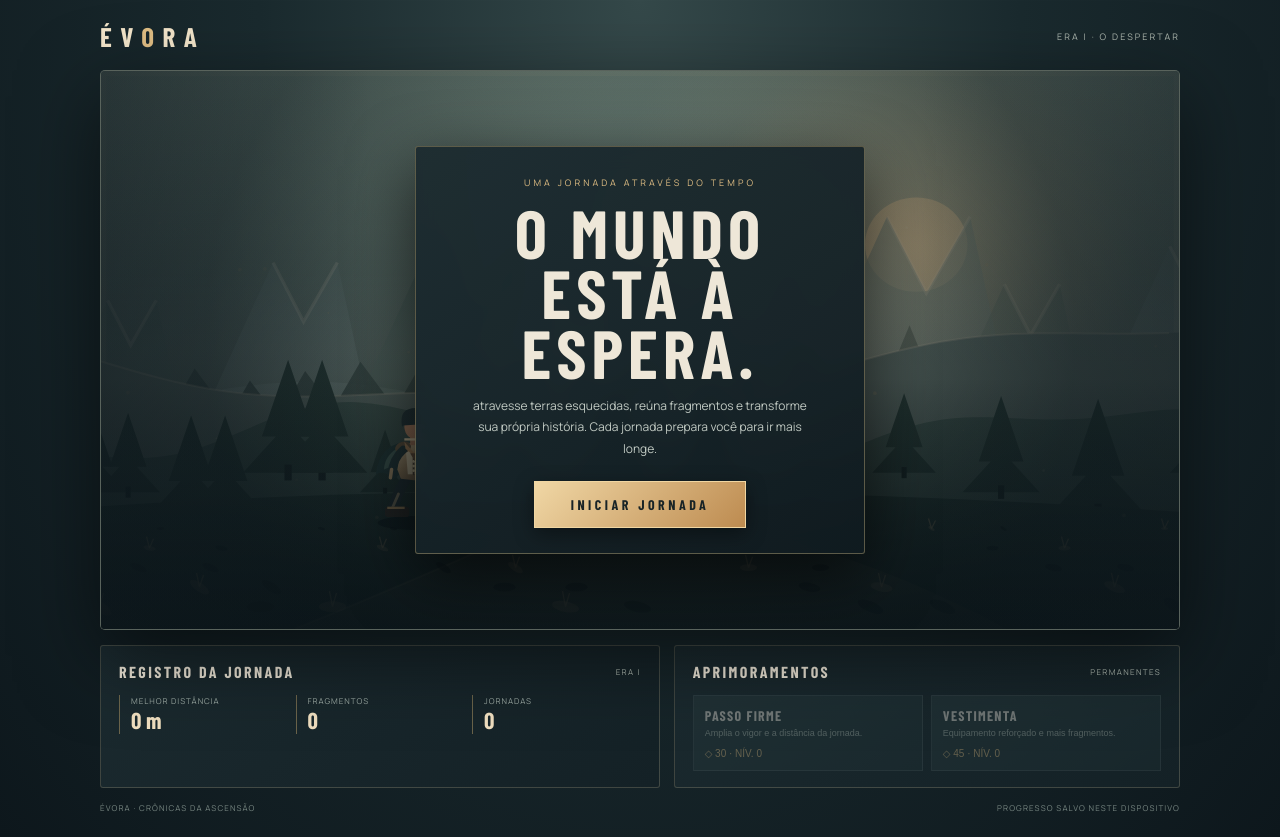
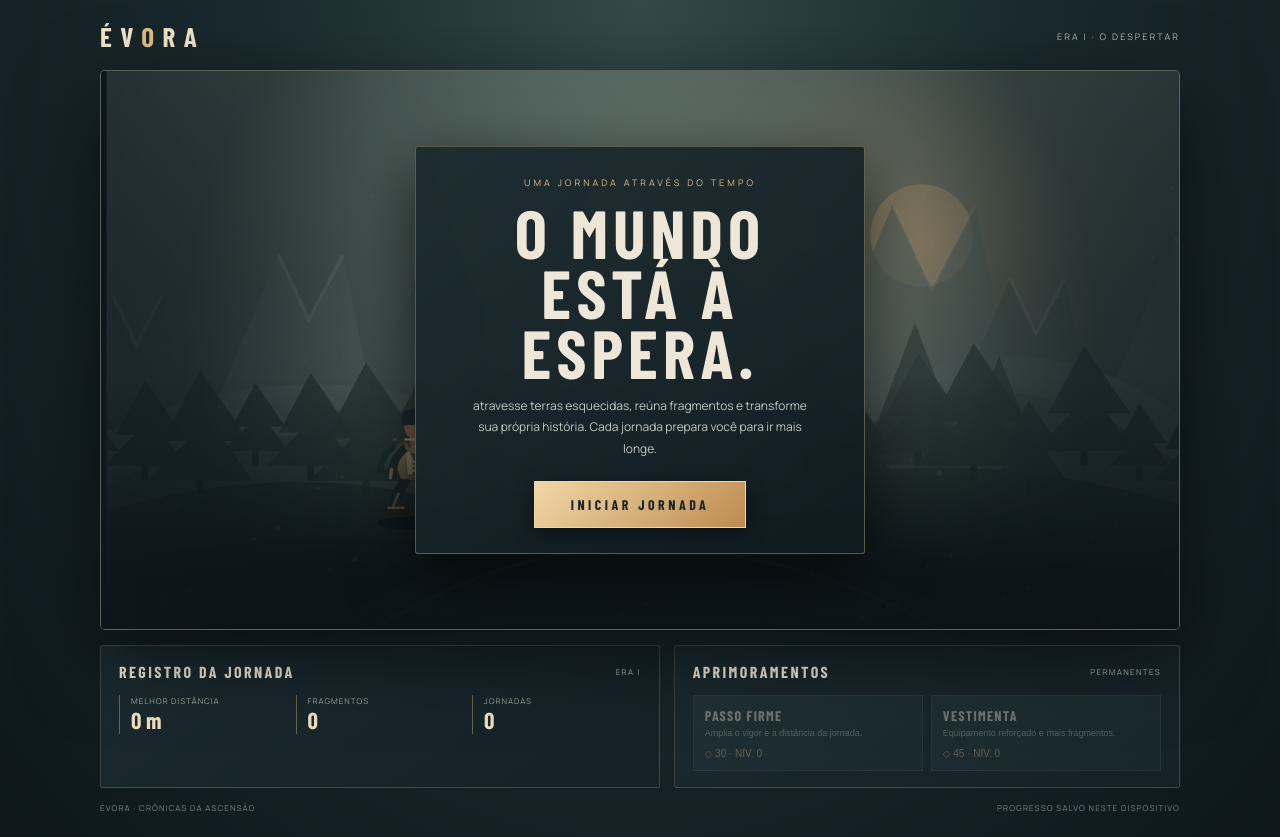
Before and after one commit to Guto157/evora-game, a plain HTML site: page index.html in a window 1280 px wide. Drawn offline with nearby package versions, Linux system fonts and the light colour scheme; animation ran at ten frames a second; a web font is replaced by a local one.

Commit message:
Refine cinematic world framing and preserve illustrated era artwork

```diff
--- a/index.html
+++ b/index.html
@@ -93,33 +93,41 @@ function drawRunner(px,py,t){
 function draw(t){
  if(!W||!H)return;
  const ei=eraAt(save.total+dist),e=eras[ei],scroll=active?dist:ambient,im=eraImages[ei];
- if(im&&im.complete&&im.naturalWidth){x.imageSmoothingEnabled=true;x.imageSmoothingQuality='high';x.drawImage(im,0,0,W,H)}
- else {const bg=x.createLinearGradient(0,0,0,H);bg.addColorStop(0,e.sky[0]);bg.addColorStop(1,e.sky[1]);x.fillStyle=bg;x.fillRect(0,0,W,H)}
- // cinematic atmosphere, sun glow and distant silhouettes
- const glow=x.createRadialGradient(W*.76,H*.28,2,W*.76,H*.28,H*.55);glow.addColorStop(0,e.sun+'55');glow.addColorStop(1,e.sun+'00');x.fillStyle=glow;x.fillRect(0,0,W,H);
- const haze=x.createLinearGradient(0,H*.36,0,H*.78);haze.addColorStop(0,'#ffffff00');haze.addColorStop(.5,'#e7d8bf18');haze.addColorStop(1,'#08141788');x.fillStyle=haze;x.fillRect(0,0,W,H);
- // distant mountain range
- x.fillStyle=e.far;x.beginPath();x.moveTo(0,H*.69);
- for(let p=0;p<=W+10;p+=10){let yy=H*(.52+Math.sin((p+scroll*.025)*.004+ei)*.075+Math.sin(p*.013)*.018);x.lineTo(p,yy)}
- x.lineTo(W,H);x.lineTo(0,H);x.closePath();x.fill();
- // mountain ridges with lit edges
- x.strokeStyle='#e6d7bd44';x.lineWidth=2;x.beginPath();for(let p=0;p<=W;p+=12){let yy=H*(.52+Math.sin((p+scroll*.025)*.004+ei)*.075+Math.sin(p*.013)*.018);if(p===0)x.moveTo(p,yy);else x.lineTo(p,yy)}x.stroke();
- // middle forest / rock columns
- x.fillStyle=e.mid;x.beginPath();x.moveTo(0,H*.75);for(let p=0;p<=W+10;p+=8)x.lineTo(p,H*(.65+Math.sin((p+scroll*.09)*.009+2)*.045+Math.sin(p*.021)*.018));x.lineTo(W,H);x.lineTo(0,H);x.closePath();x.fill();
- for(let i=0;i<17;i++){let px=((i*97-scroll*.18)%(W+120)+W+120)%(W+120)-60,base=H*(.72+(i%3)*.035),s=H*(.045+(i%4)*.012);if(ei===1||ei===3){x.fillStyle=e.near;x.beginPath();x.moveTo(px-s,base);x.lineTo(px-s*.6,base-s*2);x.lineTo(px+s*.3,base-s*2.3);x.lineTo(px+s,base);x.fill()}else{pine(px,base,s,e.near)}}
- // foreground terrain with perspective trail
- const ground=x.createLinearGradient(0,H*.75,0,H);ground.addColorStop(0,e.near);ground.addColorStop(1,e.ground);x.fillStyle=ground;x.beginPath();x.moveTo(0,H*.78);x.quadraticCurveTo(W*.48,H*.72,W,H*.79);x.lineTo(W,H);x.lineTo(0,H);x.closePath();x.fill();
- // winding trail gives depth
- x.fillStyle='#b7a08024';x.beginPath();x.moveTo(W*.18,H);x.quadraticCurveTo(W*.42,H*.81,W*.44,H*.77);x.quadraticCurveTo(W*.66,H*.81,W*.84,H);x.closePath();x.fill();
- x.strokeStyle='#d5c29a35';x.lineWidth=2;x.beginPath();x.moveTo(W*.18,H);x.quadraticCurveTo(W*.42,H*.81,W*.44,H*.77);x.stroke();
- // foreground stones and grasses move past the traveler
- for(let i=0;i<42;i++){let px=((i*61-scroll*.9)%(W+70)+W+70)%(W+70)-35,py=H*(.82+(i%5)*.035),s=2+(i%5)*1.4;x.fillStyle=i%3===0?'#c9b28a55':'#0b171b88';x.beginPath();x.ellipse(px,py,s*1.8,s*.7,(i%4)*.2,0,Math.PI*2);x.fill();if(i%3===0){x.strokeStyle=e.accent+'99';x.lineWidth=1.3;x.beginPath();x.moveTo(px,py);x.lineTo(px-3,py-8-s);x.moveTo(px,py);x.lineTo(px+4,py-6-s);x.stroke()}}
- // drifting embers / dust, layered at different speeds
- for(let i=0;i<30;i++){let px=((i*83-scroll*(.12+(i%3)*.05))%(W+30)+W+30)%(W+30)-15,py=H*(.2+(i%9)*.075)+Math.sin(t*.001+i)*5;x.globalAlpha=.12+(i%4)*.055;x.fillStyle=i%5===0?'#fff0c8':e.accent;x.beginPath();x.arc(px,py,.8+(i%3)*.55,0,Math.PI*2);x.fill()}x.globalAlpha=1;
- // subtle cinematic edge shade
- const edge=x.createRadialGradient(W*.5,H*.48,H*.18,W*.5,H*.48,H*.78);edge.addColorStop(0,'#00000000');edge.addColorStop(1,'#07101488');x.fillStyle=edge;x.fillRect(0,0,W,H);
+ // Ilustração panorâmica em alta resolução, com enquadramento responsivo.
+ x.save();
+ if(im&&im.complete&&im.naturalWidth){
+   const scale=Math.max(W/im.naturalWidth,H/im.naturalHeight),dw=im.naturalWidth*scale,dh=im.naturalHeight*scale;
+   const sway=Math.sin(t*.00018)*Math.min(7,W*.008);
+   x.imageSmoothingEnabled=true;x.imageSmoothingQuality='high';
+   x.drawImage(im,(W-dw)/2+sway,(H-dh)/2,dw,dh);
+ }else{
+   const bg=x.createLinearGradient(0,0,0,H);bg.addColorStop(0,e.sky[0]);bg.addColorStop(1,e.ground);x.fillStyle=bg;x.fillRect(0,0,W,H);
+ }
+ // Profundidade atmosférica e luz volumétrica.
+ const glow=x.createRadialGradient(W*.74,H*.27,1,W*.74,H*.27,H*.62);
+ glow.addColorStop(0,e.sun+'35');glow.addColorStop(.45,e.sun+'12');glow.addColorStop(1,e.sun+'00');
+ x.fillStyle=glow;x.fillRect(0,0,W,H);
+ const mist=x.createLinearGradient(0,H*.38,0,H*.9);
+ mist.addColorStop(0,'#fff0');mist.addColorStop(.55,'#e7dfc51a');mist.addColorStop(1,'#07101466');
+ x.fillStyle=mist;x.fillRect(0,0,W,H);
+ // Poeira e partículas em planos de profundidade diferentes.
+ for(let i=0;i<46;i++){
+   const speed=.10+(i%5)*.045;
+   const px=((i*79-scroll*speed)%(W+40)+W+40)%(W+40)-20;
+   const py=H*(.13+(i*37%73)/100)+Math.sin(t*.0007+i*1.7)*7;
+   const radius=.65+(i%4)*.45;
+   x.globalAlpha=.13+(i%5)*.045;x.fillStyle=i%7===0?'#fff0c8':e.accent;
+   x.beginPath();x.arc(px,py,radius,0,Math.PI*2);x.fill();
+ }
+ x.globalAlpha=1;
+ // Vinheta cinematográfica discreta.
+ const edge=x.createRadialGradient(W*.5,H*.48,H*.2,W*.5,H*.48,H*.82);
+ edge.addColorStop(0,'#00000000');edge.addColorStop(1,'#07101499');
+ x.fillStyle=edge;x.fillRect(0,0,W,H);
  drawRunner(W*.29,H*.79,t);
-}function update(){let ei=eraAt(save.total);$('best').textContent=save.best+' m';$('bank').textContent=save.bank;$('runs').textContent=save.runs;$('bestEra').textContent='ERA '+['I','II','III','IV','V'][ei];let a=30+save.boot*25,b=45+save.gear*35;$('bootCost').textContent='◇ '+a+' · NÍV. '+save.boot;$('gearCost').textContent='◇ '+b+' · NÍV. '+save.gear;$('uBoot').disabled=save.bank<a;$('uGear').disabled=save.bank<b;$('eraLabel').textContent='ERA '+['I','II','III','IV','V'][ei]+' · '+eras[ei].name}
+ x.restore();
+}
+function update(){let ei=eraAt(save.total);$('best').textContent=save.best+' m';$('bank').textContent=save.bank;$('runs').textContent=save.runs;$('bestEra').textContent='ERA '+['I','II','III','IV','V'][ei];let a=30+save.boot*25,b=45+save.gear*35;$('bootCost').textContent='◇ '+a+' · NÍV. '+save.boot;$('gearCost').textContent='◇ '+b+' · NÍV. '+save.gear;$('uBoot').disabled=save.bank<a;$('uGear').disabled=save.bank<b;$('eraLabel').textContent='ERA '+['I','II','III','IV','V'][ei]+' · '+eras[ei].name}
 function start(){if(active)return;active=true;dist=0;loot=0;last=performance.now();$('overlay').classList.add('hidden');$('hud').classList.remove('hidden');$('progress').classList.remove('hidden');raf=requestAnimationFrame(frame)}
 function frame(now){if(!active)return;let dt=Math.min(40,now-last);last=now;dist+=dt*(.035+save.boot*.004+save.gear*.002);loot+=dt*.0022;draw(now);$('distance').textContent=Math.floor(dist)+' m';$('runCoins').textContent=Math.floor(loot);let target=600+save.boot*115+save.gear*85;$('progressFill').style.width=Math.min(100,dist/target*100)+'%';let ei=eraAt(save.total+dist);$('eraLabel').textContent='ERA '+['I','II','III','IV','V'][ei]+' · '+eras[ei].name;if(dist>=target){finish();return}raf=requestAnimationFrame(frame)}
 function finish(){active=false;cancelAnimationFrame(raf);let earned=Math.floor(loot)+12+save.gear*2;save.bank+=earned;save.runs++;save.total+=Math.floor(dist);save.best=Math.max(save.best,Math.floor(dist));persist();$('hud').classList.add('hidden');$('progress').classList.add('hidden');$('overlay').classList.remove('hidden');let ei=eraAt(save.total);$('overlay').innerHTML='<div class="panel"><div class="kicker">Jornada concluída · '+eras[ei].name+'</div><h1>'+Math.floor(dist)+' METROS</h1><p>Você reuniu <b style="color:#e6bd76">'+earned+' fragmentos</b>. Sua jornada continua. Invista nos aprimoramentos e avance ainda mais.</p><button class="primary" id="again">CONTINUAR</button></div>';$('again').onclick=start;update();draw(performance.now())}
```
